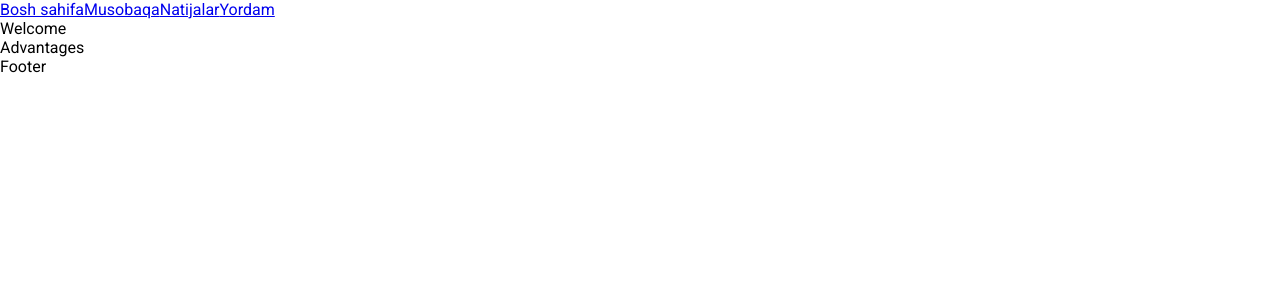
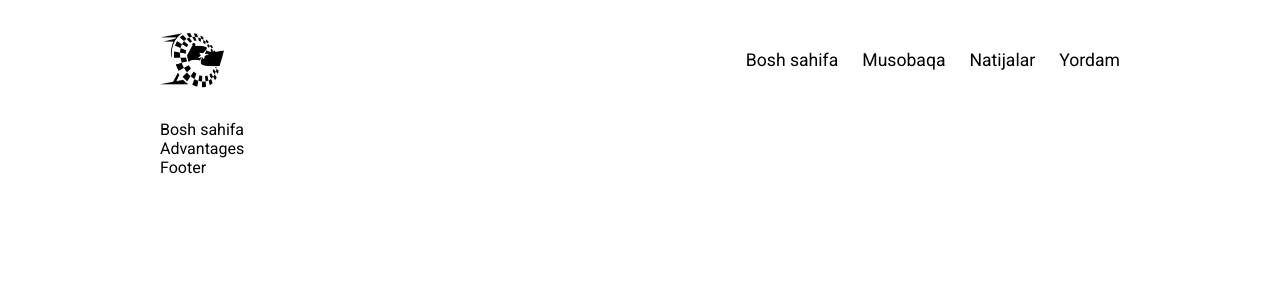
Before and after one commit to Sardorbek0731/writer-racing, a React (Vite) app: page / in a window 1280 px wide. Shown: the top 300 px of the page. Built offline with nearby package versions, Linux system fonts and the light colour scheme.

Commit message:
added logo

```diff
--- a/src/App.css
+++ b/src/App.css
@@ -15,3 +15,29 @@ html {
 body {
   font-family: "Roboto", serif;
 }
+
+a {
+  text-decoration: none;
+}
+
+.container {
+  padding: 0 10rem;
+}
+
+/* Library */
+.flex {
+  display: flex;
+}
+.alignCenter {
+  align-items: center;
+}
+.justifyCenter {
+  justify-content: center;
+}
+.justifyBetween {
+  justify-content: space-between;
+}
+
+.wp-100 {
+  width: 100%;
+}
--- a/src/components/footer/Footer.tsx
+++ b/src/components/footer/Footer.tsx
@@ -1,7 +1,11 @@
 import "./Footer.css";
 
 function Footer(): JSX.Element {
-  return <footer>Footer</footer>;
+  return (
+    <footer>
+      <div className="container">Footer</div>
+    </footer>
+  );
 }
 
 export default Footer;
--- a/src/components/header/Header.css
+++ b/src/components/header/Header.css
@@ -0,0 +1,18 @@
+header {
+  padding: 2rem 0;
+}
+
+.logo {
+  width: 4rem;
+  height: auto;
+}
+
+.navbar a {
+  margin-right: 1.5rem;
+  color: black;
+  font-size: 1.1rem;
+}
+
+.navbar a:last-child {
+  margin-right: 0;
+}
--- a/src/components/header/Header.tsx
+++ b/src/components/header/Header.tsx
@@ -4,13 +4,22 @@ import "./Header.css";
 // React Router DOM
 import { NavLink } from "react-router-dom";
 
+// Images
+import logo from "../../assets/logo/logo.png";
+
 function Header(): JSX.Element {
   return (
     <header>
-      <NavLink to="/">Bosh sahifa</NavLink>
-      <NavLink to="/competition">Musobaqa</NavLink>
-      <NavLink to="/history">Natijalar</NavLink>
-      <NavLink to="/help">Yordam</NavLink>
+      <div className="container flex alignCenter justifyBetween">
+        <img src={logo} className="logo" alt="Writer Racing Logo" />
+
+        <nav className="navbar">
+          <NavLink to="/">Bosh sahifa</NavLink>
+          <NavLink to="/competition">Musobaqa</NavLink>
+          <NavLink to="/history">Natijalar</NavLink>
+          <NavLink to="/help">Yordam</NavLink>
+        </nav>
+      </div>
     </header>
   );
 }
--- a/src/components/welcome/Welcome.tsx
+++ b/src/components/welcome/Welcome.tsx
@@ -1,7 +1,7 @@
 import "./Welcome.css";
 
 function Welcome(): JSX.Element {
-  return <section>Welcome</section>;
+  return <section>Bosh sahifa</section>;
 }
 
 export default Welcome;
--- a/src/pages/competition/Competition.tsx
+++ b/src/pages/competition/Competition.tsx
@@ -1,7 +1,11 @@
 import "./Competition.css";
 
 function Competition(): JSX.Element {
-  return <div>Competition</div>;
+  return (
+    <section>
+      <div className="container">Musobaqa</div>
+    </section>
+  );
 }
 
 export default Competition;
--- a/src/pages/help/Help.tsx
+++ b/src/pages/help/Help.tsx
@@ -1,7 +1,11 @@
 import "./Help.css";
 
 function Help(): JSX.Element {
-  return <div>Help</div>;
+  return (
+    <section>
+      <div className="container">Yordam</div>
+    </section>
+  );
 }
 
 export default Help;
--- a/src/pages/history/History.tsx
+++ b/src/pages/history/History.tsx
@@ -1,7 +1,11 @@
 import "./History.css";
 
 function History(): JSX.Element {
-  return <div>History</div>;
+  return (
+    <section>
+      <div className="container">Natijalar</div>
+    </section>
+  );
 }
 
 export default History;
--- a/src/pages/home/Home.tsx
+++ b/src/pages/home/Home.tsx
@@ -8,8 +8,10 @@ import Advantages from "../../components/advantages/Advantages";
 function Home(): JSX.Element {
   return (
     <main>
-      <Welcome />
-      <Advantages />
+      <div className="container">
+        <Welcome />
+        <Advantages />
+      </div>
     </main>
   );
 }
```
Also changed, not shown: src/assets/logo/logo.png (added).
